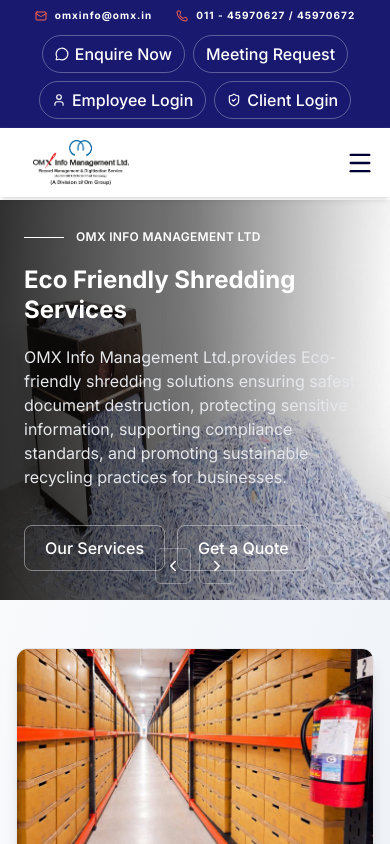
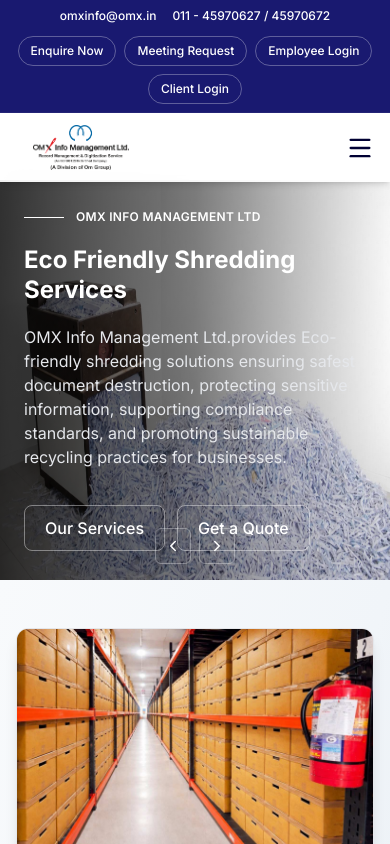
Before and after one commit to student-apna-college/omx_website, a Next.js app: page / in a window 390 px wide. Built offline with nearby package versions, Linux system fonts and the light colour scheme.

Commit message:
final change

```diff
--- a/app/(site)/industries/page.tsx
+++ b/app/(site)/industries/page.tsx
@@ -41,13 +41,16 @@
     <div className="w-full">
 
      {/* ================= INDUSTRY BANNER ================= */}
-      <div className="relative w-full h-[400px] sm:h-[280px] md:h-[500px] lg:h-[550px] overflow-hidden mt-20 sm:mt-0 md:mt-15 lg:mt-0">
+      <div className="relative w-full
+  h-[180px] sm:h-[300px] md:h-[420px] lg:h-[520px] xl:h-[600px]
+  overflow-hidden
+  mt-13 sm:mt-10 md:mt-10 lg:mt-4">
 
         <Image
-          src="/industry/industry.jpeg"
+          src="/industry/industry3.jpeg"
           alt="Industry Banner"
           fill
-          className="object-fit object-[center_30%]"
+          className="object-contain object-[center_30%]"
           priority
         />
       </div>
--- a/components/Home/HeroCarousel.tsx
+++ b/components/Home/HeroCarousel.tsx
@@ -24,7 +24,7 @@
   }, []);
 
   return (
-<section className="relative w-full h-[400px] sm:h-[500px] lg:h-[500px] overflow-hidden mt-20 sm:mt-0">
+<section className="relative w-full h-[400px] sm:h-[500px] lg:h-[500px] overflow-hidden mt-15 sm:mt-0 md:mt-0 lg:mt-0">
   <Carousel
     slides={slides}
     currentSlide={currentSlide}
--- a/components/TopBar.tsx
+++ b/components/TopBar.tsx
@@ -1,7 +1,7 @@
 "use client";
 
-import { Mail, Phone, User, ShieldCheck ,MessageCircle } from 'lucide-react';
-import Link from 'next/link';
+import { Mail, Phone, User, ShieldCheck, MessageCircle } from "lucide-react";
+import Link from "next/link";
 
 type Props = {
   setActiveForm: (value: string | null) => void;
@@ -9,58 +9,69 @@
 
 export default function TopBar({ setActiveForm }: Props) {
   return (
-    <div className="w-full bg-[#191970] text-white py-2 px-6 md:px-12 border-b border-white/5">
+    <div className="w-full bg-[#191970] text-white py-2 px-4 sm:px-6 lg:px-10 border-b border-white/5">
+
       <div className="max-w-[1440px] mx-auto flex flex-col md:flex-row justify-between items-center gap-3">
 
-        {/* Contact Info */}
-        <div className="flex flex-wrap items-center justify-center gap-6">
-          <a href="mailto:omxinfo@omx.in" className="flex items-center gap-2 text-[10px] font-bold tracking-widest hover:text-[tomato] transition-colors">
-            <Mail size={12} className="text-[tomato]" />
-            omxinfo@omx.in
+        {/* CONTACT INFO */}
+        <div className="flex flex-wrap items-center justify-center md:justify-start gap-4 sm:gap-6 text-xs sm:text-sm">
+
+          {/* Email */}
+          <a
+            href="mailto:omxinfo@omx.in"
+            className="flex items-center gap-2 font-medium hover:text-[tomato] transition"
+          >
+            <Mail size={14} className="hidden sm:block text-[tomato]" />
+            <span>omxinfo@omx.in</span>
           </a>
 
-          <div className="flex items-center gap-2 text-[10px] font-bold uppercase tracking-widest">
-            <Phone size={12} className="text-[tomato]" />
+          {/* Phone */}
+          <div className="flex items-center gap-2 font-medium">
+            <Phone size={14} className="hidden sm:block text-[tomato]" />
             <span>011 - 45970627 / 45970672</span>
           </div>
+
         </div>
 
-        {/* Buttons */}
-        <div className="flex flex-wrap gap-2 justify-center">
+        {/* BUTTONS */}
+        <div className="flex flex-wrap justify-center md:justify-end gap-2 sm:gap-3">
 
-          {/* Enquiry Button */}
+          {/* Enquiry */}
           <button
             onClick={() => setActiveForm("enquiry")}
-  className="flex items-center gap-1.5 border border-white/30 text-white px-3 py-1.5 rounded-full text-1xl md:text-sm font-medium
-  hover:bg-white hover:text-black hover:shadow-md transition-all duration-300 backdrop-blur-md"
+            className="flex items-center gap-1 sm:gap-2 border border-white/30 px-3 py-1.5 rounded-full text-xs sm:text-sm font-medium
+            hover:bg-white hover:text-black transition-all duration-300"
           >
-  <MessageCircle size={14} />
+            <MessageCircle size={14} className="hidden sm:block" />
             <span>Enquire Now</span>
           </button>
 
+          {/* Meeting */}
           <button
             onClick={() => setActiveForm("meeting")}
-  className="flex items-center gap-1.5 border border-white/30 text-white px-3 py-1.5 rounded-full text-1xl md:text-sm font-medium
-  hover:bg-white hover:text-black hover:shadow-md transition-all duration-300 backdrop-blur-md"
+            className="flex items-center gap-1 sm:gap-2 border border-white/30 px-3 py-1.5 rounded-full text-xs sm:text-sm font-medium
+            hover:bg-white hover:text-black transition-all duration-300"
           >
             <span>Meeting Request</span>
           </button>
 
+          {/* Employee Login */}
           <Link
             href="/emplogin"
-  className="flex items-center gap-1.5 border border-white/30 text-white px-3 py-1.5 rounded-full text-1xl  md:text-sm font-medium
-  hover:bg-white hover:text-black hover:shadow-md transition-all duration-300 backdrop-blur-md"
+            className="flex items-center gap-1 sm:gap-2 border border-white/30 px-3 py-1.5 rounded-full text-xs sm:text-sm font-medium
+            hover:bg-white hover:text-black transition-all duration-300"
           >
-  <User size={14} />
+            <User size={14} className="hidden sm:block" />
             <span>Employee Login</span>
           </Link>
 
+          {/* Client Login */}
           <Link
             href="/login"
-  className="flex items-center gap-1.5 border border-white/30 text-white px-3 py-1.5 rounded-full text-1xl md:text-sm font-medium
-  hover:bg-white hover:text-black hover:shadow-md transition-all duration-300 backdrop-blur-md"
+            className="flex items-center gap-1 sm:gap-2 border border-white/30 px-3 py-1.5 rounded-full text-xs sm:text-sm font-medium
+            hover:bg-white hover:text-black transition-all duration-300"
           >
-  <ShieldCheck size={14} />
+            <ShieldCheck size={14} className="hidden sm:block" />
             <span>Client Login</span>
           </Link>
 
```
Also changed, not shown: public/industry/industry3.jpeg (added). Lines whose indentation alone changed are shown as unchanged.
